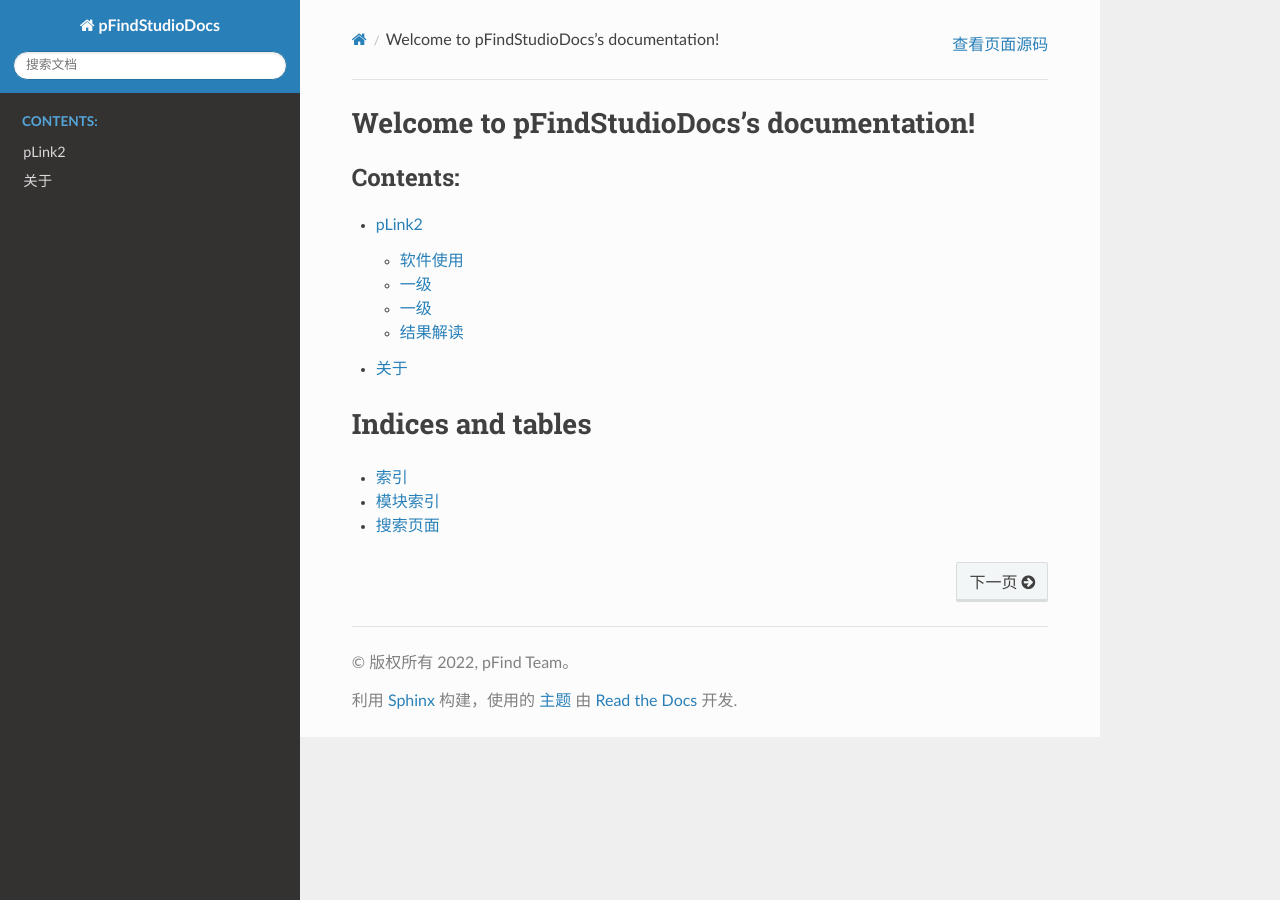
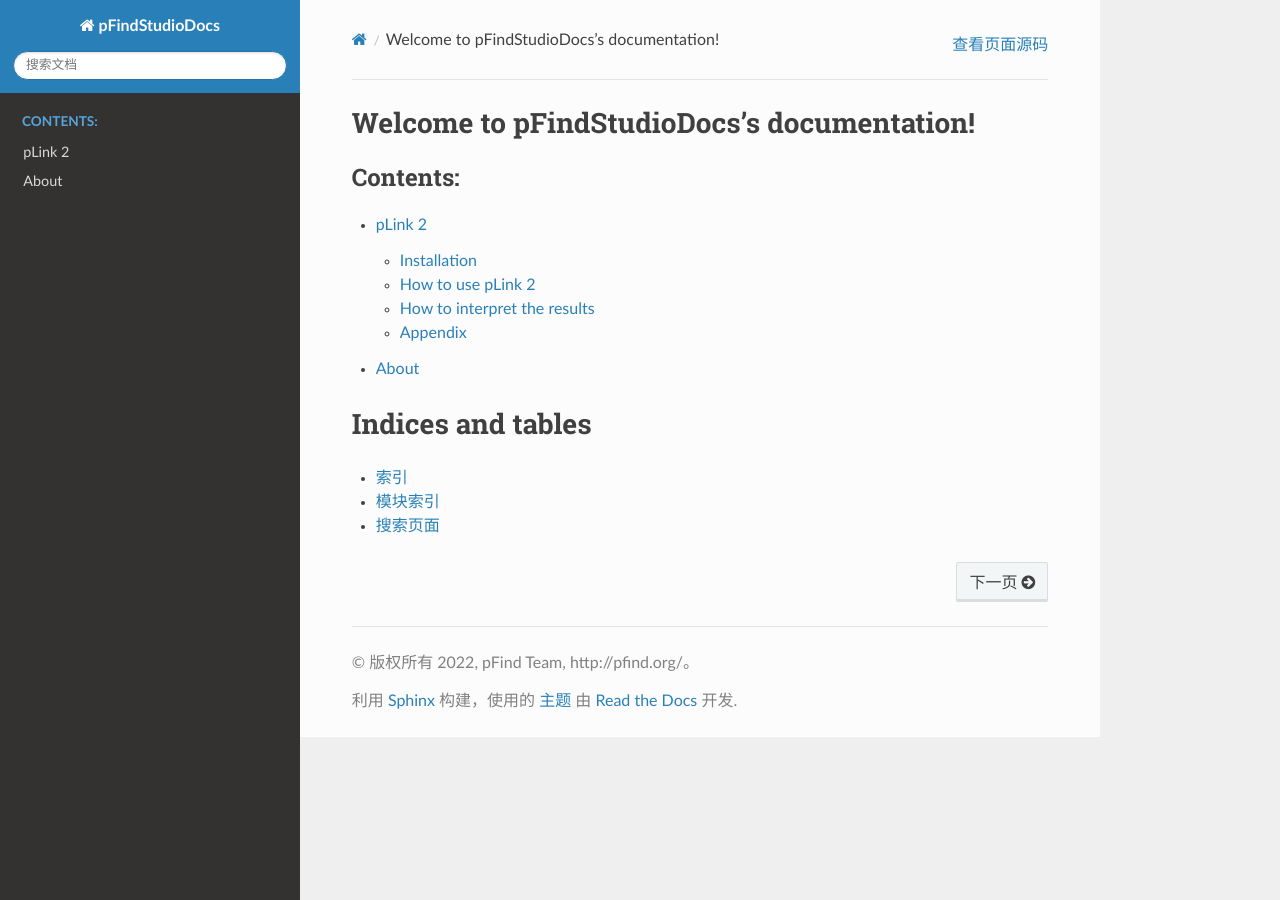
Before and after one commit to jinyangl312/pFindStudioTutorial, a Sphinx documentation site: the page built from source/index.rst, in a window 1280 px wide. Built offline with Sphinx 7.4.7 and the Read the Docs theme 2.0.0, drawn with Linux system fonts in a browser that asks for light colours.

Commit message:
pLink main structure

```diff
--- a/source/about.rst
+++ /dev/null
@@ -1,3 +0,0 @@
-关于
-=========
-pFind培训文档
--- a/source/conf.py
+++ b/source/conf.py
@@ -18,7 +18,7 @@
 # -- Project information -----------------------------------------------------
 
 project = 'pFindStudioDocs'
-copyright = '2022, pFind Team'
+copyright = '2022, pFind Team, http://pfind.org/'
 author = 'pFind Team'
 
 # The full version, including alpha/beta/rc tags
--- a/source/index.rst
+++ b/source/index.rst
@@ -10,8 +10,8 @@
    :maxdepth: 2
    :caption: Contents:
 
-   pLink2/index
-   about
+   pLink 2/index
+   About
 
 
 
--- /dev/null
+++ b/source/pLink 2/Appendix.md
@@ -0,0 +1,2 @@
+# Appendix
+## Add a new linker
--- /dev/null
+++ b/source/pLink 2/Results.md
@@ -0,0 +1,10 @@
+# How to interpret the results
+## Background knowledge
+
+## Structure of the results
+
+## General results
+
+## Detailed results
+
+## View results with pLabel 2
--- a/source/pLink2/index.rst
+++ /dev/null
@@ -1,8 +0,0 @@
-pLink2
-=================================
-
-.. toctree::
-    :maxdepth: 2
-
-    软件使用/contents
-    结果解读/contents
--- a/source/pLink2/结果解读/contents.md
+++ /dev/null
@@ -1,2 +0,0 @@
-结果解读
-=================
```
Also changed, not shown: source/About.md (added, +3 -0 lines), source/pLink 2/Installation.md (added, +34 -0 lines), source/pLink 2/Search.md (added, +16 -0 lines), source/pLink 2/index.rst (added, +16 -0 lines), source/pLink2/软件使用/contents.md (deleted, +0 -41 lines), source/pLink 2/png/main_interface.png (added).
